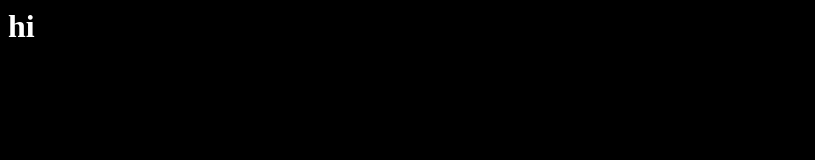
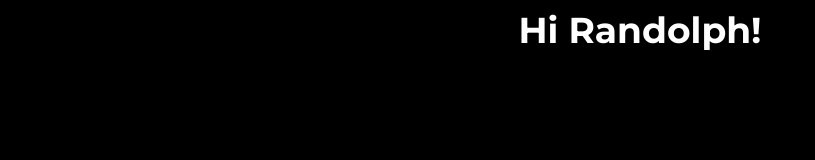
Before and after one commit to emersonzzz/fbla-website-test, a plain HTML site: page index.html in a window 1280 px wide. Shown: the whole page, without its empty margins (0-815 px from the left). Drawn offline with Linux system fonts and the light colour scheme.

Commit message:
Update index.html

```diff
--- a/index.html
+++ b/index.html
@@ -2,13 +2,18 @@
   <head>
     <title>NCR1 × Home</title>
     <link rel="icon" type="image/x-icon" href="favicon.ico">
+    <link rel="preconnect" href="https://fonts.googleapis.com">
+    <link rel="preconnect" href="https://fonts.gstatic.com" crossorigin>
+    <link href="https://fonts.googleapis.com/css2?family=Montserrat:wght@400;700&display=swap" rel="stylesheet">
     <style>
       body {
         background-color: black;
+        text-align: center;
+        font-family: 'Montserrat', sans-serif
       }
     </style>
   </head>
   <body>
-    <h1 style="color: white;">hi</h1>
+    <h1 style="color: white; font-size: 36; font-weight: 700">Hi Randolph!</h1>
   </body>
 </html>
```
